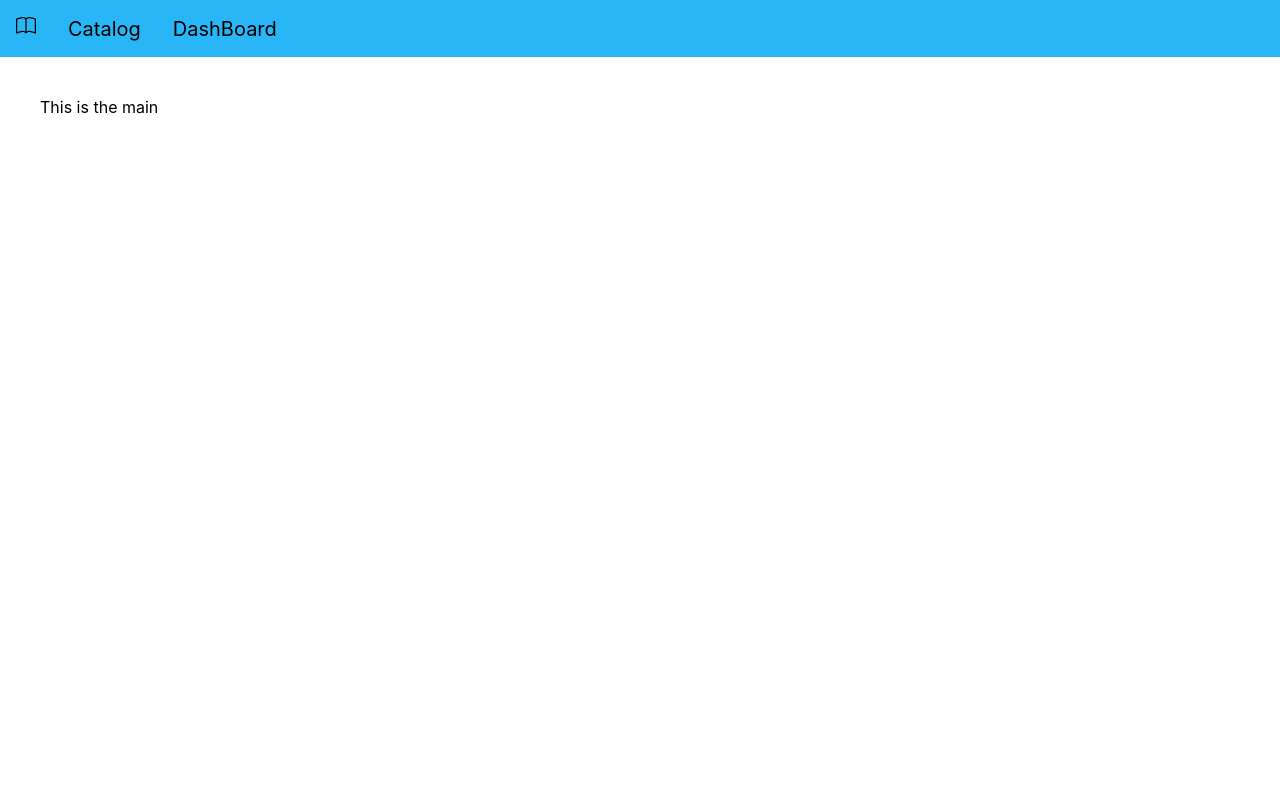
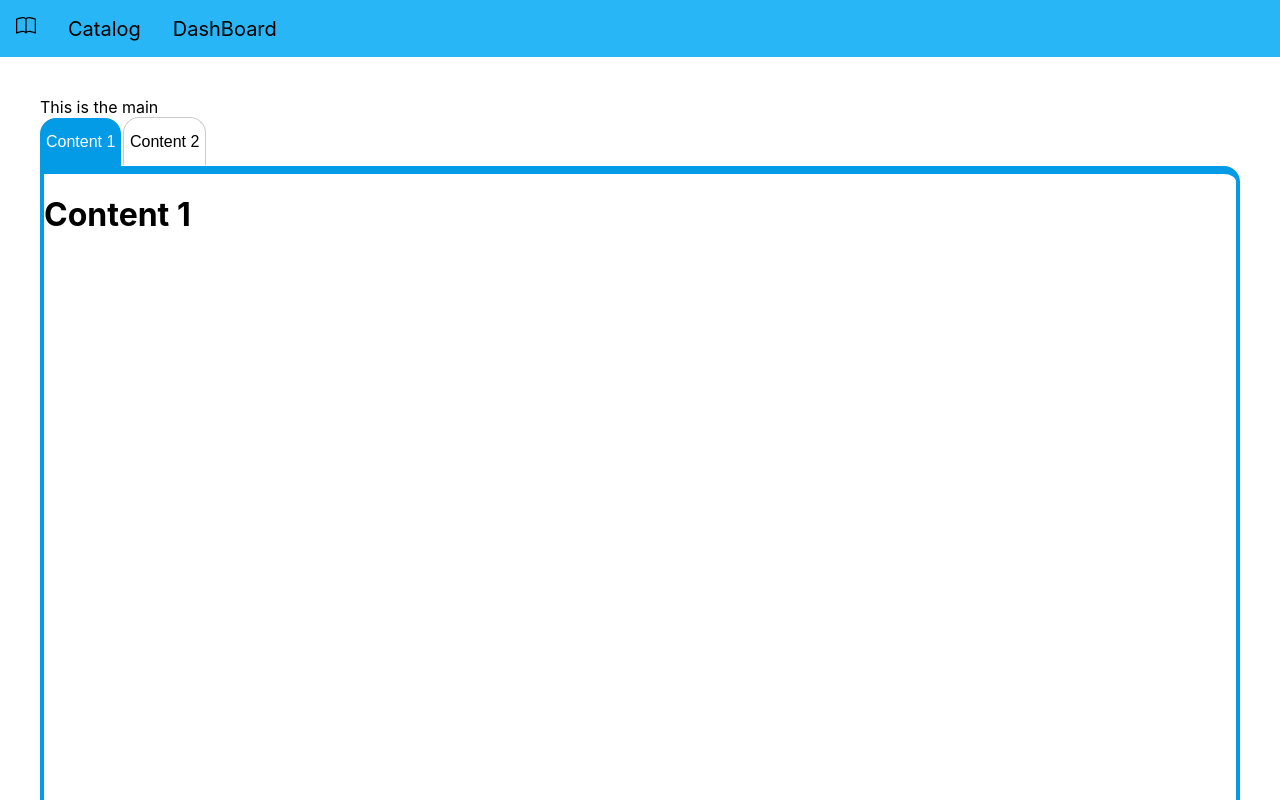
Before and after one commit to sajani-p/LMS, a React (Create React App) app: page / in a window 1280 px wide. Shown: the top 800 px of the page. Built offline with nearby package versions, Linux system fonts and the light colour scheme.

Commit message:
Implements tabs

```diff
--- a/src/App.js
+++ b/src/App.js
@@ -1,9 +1,14 @@
+// third party libraries
 import React from "react";
 import {ThemeProvider} from "styled-components"
 import { BsBook } from "react-icons/bs";
 
+// presantational components
 import { Main, Footer} from "./components/Layout";
 import { NavBar, NavItem,NavLink } from "./components/Navbar";
+
+// container components-logical components
+import Dashboard from "./containers/Dashboard";
 
 function App() {
   const theme = {
@@ -34,7 +39,9 @@
         </NavItem>
       </NavBar>
 
-      <Main>This is the main</Main>
+      <Main>This is the main
+          <Dashboard/>
+      </Main>
 
       <Footer>This is the footer</Footer>
     </ThemeProvider>
--- /dev/null
+++ b/src/components/Tabs.js
@@ -0,0 +1,39 @@
+import styled from "styled-components";
+
+export const Tabs = styled.div`
+    overflow: hidden;
+    background: #fff;
+    height: 100%;
+`;
+
+export const Tab = styled.button`
+    border: none;
+    outline: none;
+    cursor: pointer;
+    position: relative;
+    margin-right: 0.1rem;
+    font-size: 1em;
+    border: ${(props) => (props.active ? "" : "1px solid #ccc")};
+    border-bottom: none;
+    background-color: ${(props) => (props.active ? "#039be5" : "#fff")};
+    height: 3em;
+    color: ${(props) => (props.active ? "#fff" : "#000")};
+    border-top-left-radius: 1em;
+    border-top-right-radius: 1em;
+    :hover {
+        background-color: #4fc3f7;
+    }
+`;
+
+export const TabContent = styled.div`
+    border: 0.25em solid #039be5;
+    border-top: 0.5em solid #039be5;
+    border-top-right-radius: 1em;
+    border-bottom-left-radius: 1em;
+    border-bottom-right-radius: 1em;
+    min-height: 80vh;
+`;
+
+export const Content = styled.div`
+    ${(props) => (props.active ? "" : "display: none")}
+`;
--- /dev/null
+++ b/src/containers/Dashboard.js
@@ -0,0 +1,35 @@
+import React, { useState } from 'react';
+
+import { Content, Tab, TabContent, Tabs } from "../components/Tabs";
+
+const Dashboard = () => {
+    const [active, setActive] = useState(0);
+
+    const handleClick = (event) => {
+        const index = parseInt(event.target.id , 0);
+        if (index !== active) {
+            setActive(index);
+        }
+    };
+
+    return (
+        <Tabs>
+            <Tab id={0} onClick={handleClick} active = {active === 0}>
+                Content 1
+            </Tab>
+            <Tab id={1} onClick={handleClick} active = {active === 1}>
+                Content 2
+            </Tab>
+            <TabContent>
+                <Content active = {active === 0 }>
+                    <h1>Content 1</h1>
+                </Content>
+                <Content active = {active === 1 }>
+                    <h1>Content 2</h1>
+                </Content>
+            </TabContent>
+        </Tabs>
+    )
+}
+
+export default Dashboard
```
